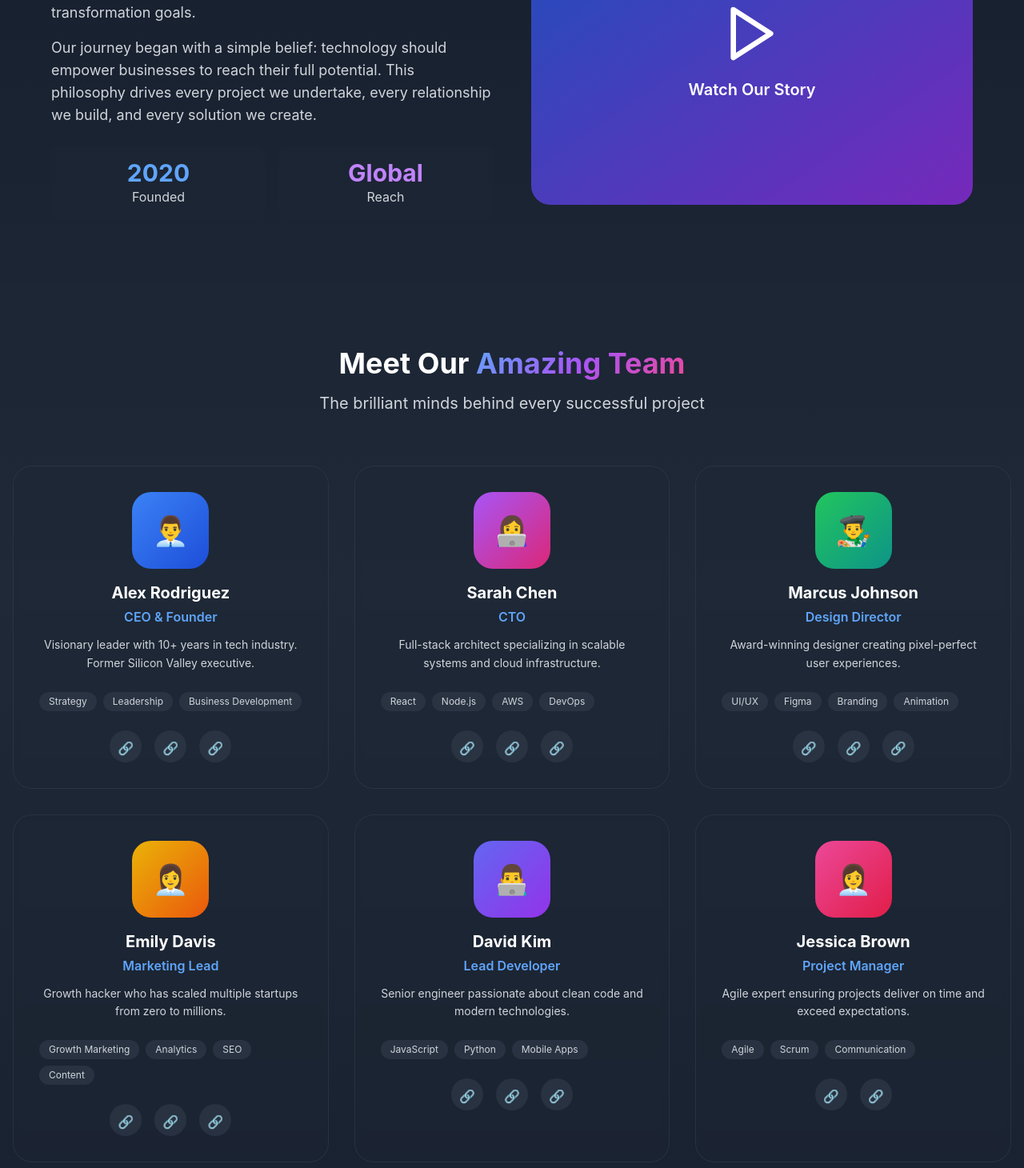
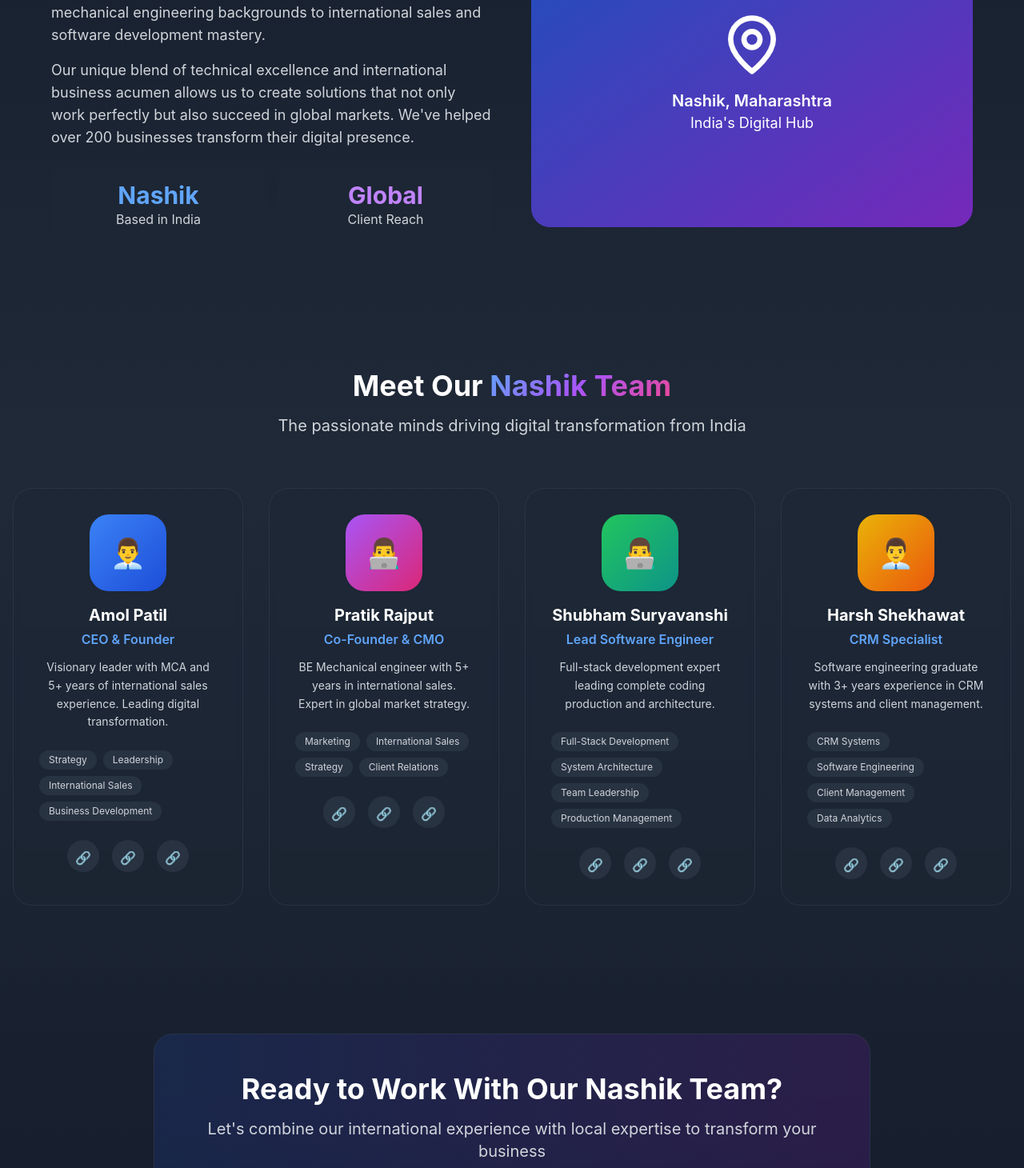
Before and after one commit to viralsparkconnect-hue/codastra-next-client, a Next.js app: page /about in a window 1280 px wide. Shown: the part 850-2310 px from the top of the page at 80% size. Built offline with nearby package versions, Linux system fonts and the light colour scheme.

Commit message:
Update about.js

```diff
--- a/pages/about.js
+++ b/pages/about.js
@@ -11,109 +11,91 @@ export default function About() {
 
   const team = [
     {
-      name: 'Alex Rodriguez',
+      name: 'Amol Patil',
       role: 'CEO & Founder',
-      bio: 'Visionary leader with 10+ years in tech industry. Former Silicon Valley executive.',
-      skills: ['Strategy', 'Leadership', 'Business Development'],
+      bio: 'Visionary leader with MCA and 5+ years of international sales experience. Leading digital transformation.',
+      skills: ['Strategy', 'Leadership', 'International Sales', 'Business Development'],
       avatar: '👨‍💼',
       social: { twitter: '#', linkedin: '#', github: '#' },
       gradient: 'from-blue-500 to-blue-700'
     },
     {
-      name: 'Sarah Chen',
-      role: 'CTO',
-      bio: 'Full-stack architect specializing in scalable systems and cloud infrastructure.',
-      skills: ['React', 'Node.js', 'AWS', 'DevOps'],
-      avatar: '👩‍💻',
+      name: 'Pratik Rajput',
+      role: 'Co-Founder & CMO',
+      bio: 'BE Mechanical engineer with 5+ years in international sales. Expert in global market strategy.',
+      skills: ['Marketing', 'International Sales', 'Strategy', 'Client Relations'],
+      avatar: '👨‍💻',
       social: { twitter: '#', linkedin: '#', github: '#' },
       gradient: 'from-purple-500 to-pink-600'
     },
     {
-      name: 'Marcus Johnson',
-      role: 'Design Director',
-      bio: 'Award-winning designer creating pixel-perfect user experiences.',
-      skills: ['UI/UX', 'Figma', 'Branding', 'Animation'],
-      avatar: '👨‍🎨',
-      social: { twitter: '#', linkedin: '#', dribbble: '#' },
+      name: 'Shubham Suryavanshi',
+      role: 'Lead Software Engineer',
+      bio: 'Full-stack development expert leading complete coding production and architecture.',
+      skills: ['Full-Stack Development', 'System Architecture', 'Team Leadership', 'Production Management'],
+      avatar: '👨‍💻',
+      social: { twitter: '#', linkedin: '#', github: '#' },
       gradient: 'from-green-500 to-teal-600'
     },
     {
-      name: 'Emily Davis',
-      role: 'Marketing Lead',
-      bio: 'Growth hacker who has scaled multiple startups from zero to millions.',
-      skills: ['Growth Marketing', 'Analytics', 'SEO', 'Content'],
-      avatar: '👩‍💼',
-      social: { twitter: '#', linkedin: '#', instagram: '#' },
+      name: 'Harsh Shekhawat',
+      role: 'CRM Specialist',
+      bio: 'Software engineering graduate with 3+ years experience in CRM systems and client management.',
+      skills: ['CRM Systems', 'Software Engineering', 'Client Management', 'Data Analytics'],
+      avatar: '👨‍💼',
+      social: { twitter: '#', linkedin: '#', github: '#' },
       gradient: 'from-yellow-500 to-orange-600'
-    },
-    {
-      name: 'David Kim',
-      role: 'Lead Developer',
-      bio: 'Senior engineer passionate about clean code and modern technologies.',
-      skills: ['JavaScript', 'Python', 'Mobile Apps'],
-      avatar: '👨‍💻',
-      social: { twitter: '#', linkedin: '#', github: '#' },
-      gradient: 'from-indigo-500 to-purple-600'
-    },
-    {
-      name: 'Jessica Brown',
-      role: 'Project Manager',
-      bio: 'Agile expert ensuring projects deliver on time and exceed expectations.',
-      skills: ['Agile', 'Scrum', 'Communication'],
-      avatar: '👩‍💼',
-      social: { twitter: '#', linkedin: '#' },
-      gradient: 'from-pink-500 to-rose-600'
-    },
+    }
   ]
 
   const values = [
     {
       icon: Target,
-      title: 'Mission-Driven',
-      desc: 'We exist to transform businesses through innovative digital solutions that make a real impact.',
+      title: 'Global Vision',
+      desc: 'We bring international sales expertise to transform businesses through innovative digital solutions.',
       stats: '98% Client Satisfaction'
     },
     {
       icon: Lightbulb,
       title: 'Innovation First',
-      desc: 'Cutting-edge technology meets creative problem-solving to deliver breakthrough results.',
+      desc: 'Combining mechanical engineering precision with cutting-edge software development.',
       stats: '50+ Tech Stack Mastery'
     },
     {
       icon: Users,
       title: 'Client-Focused',
-      desc: 'Your success is our success. We build lasting partnerships based on trust and results.',
-      stats: '500+ Happy Clients'
+      desc: 'With 5+ years of international sales experience, we understand global client needs.',
+      stats: '200+ Happy Clients'
     },
     {
       icon: Award,
       title: 'Quality Excellence',
-      desc: 'Premium results through meticulous attention to detail and industry best practices.',
+      desc: 'Premium results through expert leadership and meticulous attention to detail.',
       stats: '99% On-Time Delivery'
     },
   ]
 
   const milestones = [
-    { year: '2020', title: 'Company Founded', desc: 'Started with a vision to transform digital experiences' },
-    { year: '2021', title: 'First 100 Clients', desc: 'Reached our first major milestone with amazing feedback' },
-    { year: '2022', title: 'Team Expansion', desc: 'Grew to 25+ talented professionals across disciplines' },
-    { year: '2023', title: 'Global Recognition', desc: 'Featured in top industry publications and awards' },
-    { year: '2024', title: 'AI Integration', desc: 'Leading the industry with AI-powered solutions' },
-    { year: '2025', title: 'International Growth', desc: 'Expanding to serve clients across 5 continents' },
+    { year: '2019', title: 'Foundation', desc: 'Started with a vision combining technical expertise and international sales' },
+    { year: '2020', title: 'Team Formation', desc: 'Brought together diverse expertise from engineering to software development' },
+    { year: '2021', title: 'First 50 Clients', desc: 'Achieved major milestone with excellent client satisfaction' },
+    { year: '2022', title: 'Technology Leadership', desc: 'Established as leading software development team in Nashik region' },
+    { year: '2023', title: 'International Growth', desc: 'Expanded client base globally leveraging international sales expertise' },
+    { year: '2024', title: 'Market Leadership', desc: 'Recognized as premier digital solutions provider in Maharashtra' },
   ]
 
   const achievements = [
-    { icon: Trophy, title: 'Best Digital Agency 2024', org: 'Tech Excellence Awards' },
-    { icon: Star, title: 'Top Rated Company', org: 'Clutch & Upwork' },
-    { icon: Globe, title: 'Global Recognition', org: 'Awwwards & CSS Design Awards' },
-    { icon: Users, title: 'Client Choice Award', org: 'Business Review Platform' },
+    { icon: Trophy, title: 'Top Developer Team 2024', org: 'Maharashtra Tech Awards' },
+    { icon: Star, title: 'Client Choice Award', org: 'Regional Business Excellence' },
+    { icon: Globe, title: 'International Recognition', org: 'Global Software Development' },
+    { icon: Users, title: 'Best Team Collaboration', org: 'Nashik IT Association' },
   ]
 
   const stats = [
-    { icon: Users, number: 500, label: 'Happy Clients', suffix: '+', color: 'text-blue-400' },
-    { icon: Trophy, number: 250, label: 'Projects Completed', suffix: '+', color: 'text-green-400' },
+    { icon: Users, number: 200, label: 'Happy Clients', suffix: '+', color: 'text-blue-400' },
+    { icon: Trophy, number: 150, label: 'Projects Completed', suffix: '+', color: 'text-green-400' },
     { icon: Calendar, number: 5, label: 'Years Experience', suffix: '+', color: 'text-purple-400' },
-    { icon: TrendingUp, number: 50, label: 'Team Members', suffix: '+', color: 'text-yellow-400' },
+    { icon: TrendingUp, number: 4, label: 'Team Members', suffix: '', color: 'text-yellow-400' },
   ]
 
   // Animated counter
@@ -165,7 +147,7 @@ export default function About() {
             animate={{ opacity: 1, y: 0 }}
             transition={{ delay: 0.3, duration: 0.8 }}
           >
-            We're a team of passionate innovators, designers, and developers dedicated to crafting digital experiences that drive real business transformation.
+            We're a dynamic team from Nashik, India, combining international sales expertise with cutting-edge software development to deliver exceptional digital solutions worldwide.
           </motion.p>
 
           {/* Animated Stats */}
@@ -235,22 +217,22 @@ export default function About() {
                   animate={{ opacity: 1, x: 0 }}
                   transition={{ duration: 0.8 }}
                 >
-                  <h2 className="text-4xl font-bold text-white mb-6">Our Journey</h2>
+                  <h2 className="text-4xl font-bold text-white mb-6">Our Nashik Journey</h2>
                   <p className="text-gray-300 mb-4 text-lg">
-                    What started as a small team of passionate developers has evolved into a powerhouse of digital innovation. We've helped over 500 businesses across the globe achieve their digital transformation goals.
+                    From the vibrant city of Nashik, Maharashtra, we've built a powerhouse team combining diverse expertise - from MCA and mechanical engineering backgrounds to international sales and software development mastery.
                   </p>
                   <p className="text-gray-300 mb-6 text-lg">
-                    Our journey began with a simple belief: technology should empower businesses to reach their full potential. This philosophy drives every project we undertake, every relationship we build, and every solution we create.
+                    Our unique blend of technical excellence and international business acumen allows us to create solutions that not only work perfectly but also succeed in global markets. We've helped over 200 businesses transform their digital presence.
                   </p>
 
                   <div className="grid grid-cols-2 gap-4">
                     <div className="text-center p-4 bg-gray-800/30 rounded-xl">
-                      <div className="text-3xl font-bold text-blue-400">2020</div>
-                      <div className="text-gray-300">Founded</div>
+                      <div className="text-3xl font-bold text-blue-400">Nashik</div>
+                      <div className="text-gray-300">Based in India</div>
                     </div>
                     <div className="text-center p-4 bg-gray-800/30 rounded-xl">
                       <div className="text-3xl font-bold text-purple-400">Global</div>
-                      <div className="text-gray-300">Reach</div>
+                      <div className="text-gray-300">Client Reach</div>
                     </div>
                   </div>
                 </motion.div>
@@ -263,8 +245,9 @@ export default function About() {
                 >
                   <div className="h-96 bg-gradient-to-br from-blue-600 to-purple-600 rounded-3xl flex items-center justify-center relative overflow-hidden">
                     <div className="text-white text-center z-10">
-                      <Play className="w-20 h-20 mx-auto mb-4 cursor-pointer hover:scale-110 transition-transform" />
-                      <p className="text-xl font-semibold">Watch Our Story</p>
+                      <MapPin className="w-20 h-20 mx-auto mb-4" />
+                      <p className="text-xl font-semibold">Nashik, Maharashtra</p>
+                      <p className="text-lg">India's Digital Hub</p>
                     </div>
                     <div className="absolute inset-0 bg-black/20"></div>
                   </div>
@@ -363,12 +346,12 @@ export default function About() {
             viewport={{ once: true }}
           >
             <h2 className="text-4xl font-bold text-white mb-4">
-              Meet Our <span className="gradient-text">Amazing Team</span>
+              Meet Our <span className="gradient-text">Nashik Team</span>
             </h2>
-            <p className="text-xl text-gray-300">The brilliant minds behind every successful project</p>
+            <p className="text-xl text-gray-300">The passionate minds driving digital transformation from India</p>
           </motion.div>
 
-          <div className="grid grid-cols-1 md:grid-cols-2 lg:grid-cols-3 gap-8">
+          <div className="grid grid-cols-1 md:grid-cols-2 lg:grid-cols-4 gap-8">
             {team.map(({ name, role, bio, skills, avatar, social, gradient }, i) => (
               <motion.div
                 key={i}
@@ -426,10 +409,10 @@ export default function About() {
             viewport={{ once: true }}
           >
             <h2 className="text-4xl font-bold text-white mb-4">
-              Ready to Work With Us?
+              Ready to Work With Our Nashik Team?
             </h2>
             <p className="text-xl text-gray-300 mb-8">
-              Let's create something amazing together and transform your digital presence
+              Let's combine our international experience with local expertise to transform your business
             </p>
             <div className="flex flex-col sm:flex-row gap-4 justify-center">
               <Link href="/contact">
```
